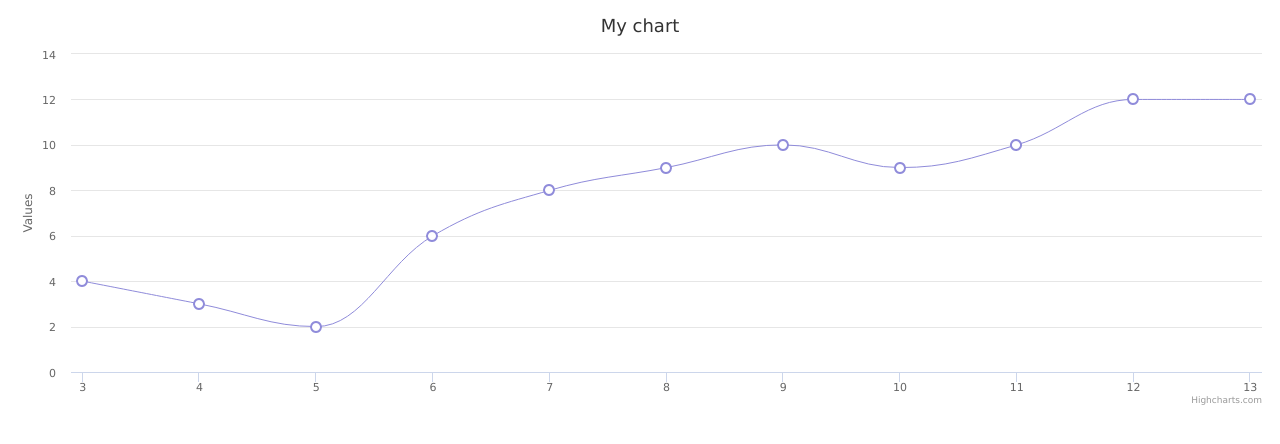
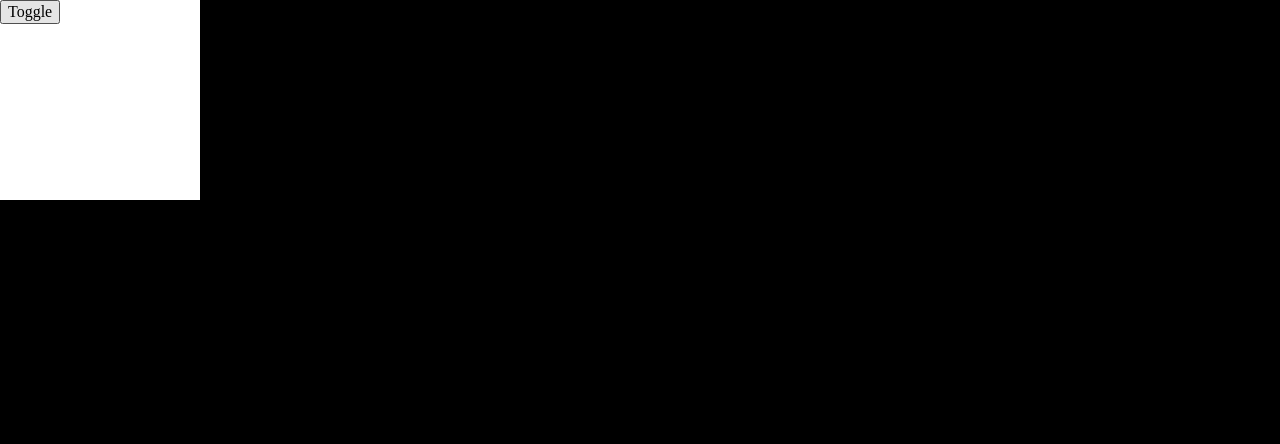
Before and after one commit to sergeen/mks-dashboard, a React (Vite) app: page / in a window 1280 px wide. Shown: the top 444 px of the page. Built offline with nearby package versions, Linux system fonts and the light colour scheme.

Commit message:
Added basic style structure and components

```diff
--- a/package.json
+++ b/package.json
@@ -11,11 +11,14 @@
     "highcharts-react-official": "^3.1.0",
     "react": "^18.2.0",
     "react-dom": "^18.2.0",
-    "styled-components": "^5.3.6"
+    "styled-components": "^5.3.6",
+    "styled-normalize": "^8.0.7",
+    "styled-reset": "^4.4.2"
   },
   "devDependencies": {
     "@types/react": "^18.0.0",
     "@types/react-dom": "^18.0.0",
+    "@types/styled-components": "^5.1.26",
     "@typescript-eslint/eslint-plugin": "^5.40.0",
     "@typescript-eslint/parser": "^5.40.0",
     "@vitejs/plugin-react": "^2.1.0",
--- a/src/App.tsx
+++ b/src/App.tsx
@@ -1,11 +1,30 @@
-import {StrictMode} from "react";
+import {StrictMode, useEffect, useState} from "react";
+import {ThemeProvider, createGlobalStyle} from "styled-components";
+import reset from "styled-reset";
+import normalize from "styled-normalize";
 
-import HighCharts from "./components/HighCharts";
+import Theme from "./styles/Theme";
+import Overlay from "./components/Overlay";
+import Modal from "./components/Modal";
+
+const GlobalStyle = createGlobalStyle`
+  ${reset}
+  ${normalize}
+`;
 
 function App() {
+  const [isDarkTheme, setIsDarkTheme] = useState(false);
+
   return (
     <StrictMode>
-      <HighCharts />
+      <ThemeProvider theme={isDarkTheme ? Theme.darkTheme : Theme.lightTheme}>
+        <GlobalStyle />
+        <Overlay>
+          <Modal>
+            <button onClick={() => setIsDarkTheme(!isDarkTheme)}>Toggle</button>
+          </Modal>
+        </Overlay>
+      </ThemeProvider>
     </StrictMode>
   );
 }
--- a/src/components/HighCharts.tsx
+++ b/src/components/HighCharts.tsx
@@ -1,84 +1,11 @@
 import Highcharts from "highcharts";
 import HighchartsReact from "highcharts-react-official";
 
-import Colors from "../helpers/colors";
-
-const options = {
-  chart: {
-    type: "spline",
-  },
-  legend: {
-    enabled: false,
-  },
-  title: {
-    text: "My chart",
-  },
-  tooltip: {
-    backgroundColor: Colors.primary.white,
-    borderWidth: 1,
-    borderColor: Colors.lightTheme.lightGrayishBlueCardBg,
-    borderRadius: 0,
-    shadow: false,
-    shape: "rect",
-    formatter: function () {
-      return `<p style="color:${Colors.lightTheme.desaturatedPurpleChart}">${this.y} new followers</p>`;
-    },
-    positioner: function (a, b, point) {
-      if (point.plotX - 70 > this.chart.plotLeft) {
-        return {x: point.plotX, y: point.plotY + b * 2};
-      } else {
-        return {x: point.plotX + 100, y: point.plotY + 25};
-      }
-    },
-  },
-  plotOptions: {
-    xAxis: {
-      max: 13,
-      min: 3.5,
-    },
-    yAxis: {
-      title: undefined, // Why it's not working?
-      max: 12,
-      min: 0,
-    },
-    series: {
-      pointStart: 4,
-      allowPointSelect: true,
-      lineWidth: 1,
-      color: Colors.lightTheme.desaturatedPurpleChart,
-      states: {
-        hover: {
-          enabled: false,
-        },
-      },
-      marker: {
-        fillColor: Colors.primary.white,
-        lineWidth: 2,
-        lineColor: null,
-        radius: 5,
-        states: {
-          select: {
-            fillColor: Colors.lightTheme.desaturatedPurpleChart,
-            lineWidth: 0,
-            radius: 7.5,
-          },
-          hover: {
-            enabled: false,
-          },
-        },
-      },
-    },
-  },
-  series: [
-    {
-      data: [[3, 4], 3, 2, 6, 8, 9, 10, 9, 10, 12, 12],
-    },
-  ],
-};
+import HighChartsOptions from "./HighChartsOptions";
 
 const HighCharts = () => (
   <div>
-    <HighchartsReact highcharts={Highcharts} options={options} />
+    <HighchartsReact highcharts={Highcharts} options={HighChartsOptions} />
   </div>
 );
 
--- /dev/null
+++ b/src/components/HighChartsOptions.tsx
@@ -0,0 +1,74 @@
+const HighChartsOptions = {
+  chart: {
+    type: "spline",
+  },
+  legend: {
+    enabled: false,
+  },
+  title: {
+    text: "My chart",
+  },
+  tooltip: {
+    backgroundColor: "#fff",
+    borderWidth: 1,
+    borderColor: "hsl(227, 47%, 96%)",
+    borderRadius: 0,
+    shadow: false,
+    shape: "rect",
+    formatter: function () {
+      return `<p style="color:${"hsl(243, 51%, 70%)"}">${this.y} new followers</p>`;
+    },
+    positioner: function (a, b, point) {
+      if (point.plotX - 70 > this.chart.plotLeft) {
+        return {x: point.plotX, y: point.plotY + b * 2};
+      } else {
+        return {x: point.plotX + 100, y: point.plotY + 25};
+      }
+    },
+  },
+  plotOptions: {
+    xAxis: {
+      max: 13,
+      min: 3.5,
+    },
+    yAxis: {
+      title: undefined, // Why it's not working?
+      max: 12,
+      min: 0,
+    },
+    series: {
+      pointStart: 4,
+      allowPointSelect: true,
+      lineWidth: 1,
+      color: "hsl(243, 51%, 70%)",
+      states: {
+        hover: {
+          enabled: false,
+        },
+      },
+      marker: {
+        fillColor: "#fff",
+        lineWidth: 2,
+        lineColor: null,
+        radius: 5,
+        states: {
+          select: {
+            fillColor: "hsl(243, 51%, 70%)",
+            lineWidth: 0,
+            radius: 7.5,
+          },
+          hover: {
+            enabled: false,
+          },
+        },
+      },
+    },
+  },
+  series: [
+    {
+      data: [[3, 4], 3, 2, 6, 8, 9, 10, 9, 10, 12, 12],
+    },
+  ],
+};
+
+export default HighChartsOptions;
--- /dev/null
+++ b/src/components/Modal.styles.tsx
@@ -0,0 +1,7 @@
+import styled from "styled-components";
+
+export const StyledModal = styled.div`
+  background-color: ${(props) => props.theme.modalBg};
+  height: 200px;
+  width: 200px;
+`;
--- /dev/null
+++ b/src/components/Modal.tsx
@@ -0,0 +1,11 @@
+import {StyledModal} from "./Modal.styles";
+
+type Props = {
+  children?: React.ReactNode;
+};
+
+const Modal: React.FunctionComponent<Props> = ({children}) => {
+  return <StyledModal>{children}</StyledModal>;
+};
+
+export default Modal;
--- /dev/null
+++ b/src/components/Overlay.styles.tsx
@@ -0,0 +1,7 @@
+import styled from "styled-components";
+
+export const StyledOverlay = styled.div`
+  background-color: ${(props) => props.theme.overlay};
+  height: 100vh;
+  width: 100vw;
+`;
--- /dev/null
+++ b/src/components/Overlay.tsx
@@ -0,0 +1,18 @@
+import React from "react";
+
+import {StyledOverlay} from "./Overlay.styles";
+
+type Props = {
+  children?: React.ReactNode;
+};
+
+// TODO:
+// interface Modal {
+//   children: ReactElement<Modal>;
+// }
+
+const Overlay: React.FunctionComponent<Props> = ({children}) => {
+  return <StyledOverlay>{children}</StyledOverlay>;
+};
+
+export default Overlay;
--- a/src/helpers/colors.tsx
+++ b/src/styles/Colors.tsx
@@ -1,5 +1,6 @@
 const Colors = {
   primary: {
+    black: "hsl(0, 0%, 0%)",
     white: "hsl(0, 0%, 100%)",
     limeGreen: "hsl(163, 72%, 41%)",
     brightRed: "hsl(356, 69%, 56%)",
@@ -15,7 +16,7 @@ const Colors = {
     lightGrey: "hsl(230, 75%, 98%)",
     mediumGrey: "hsl(222, 50%, 96%)",
   },
-  darkTheme: {
+  dark: {
     toggle: "linear-gradient(hsl(210, 78%, 56%),hsl(146, 68%, 55%))",
     veryDarkBlueBg: "hsl(230, 17%, 14%)",
     veryDarkBlueTopBgPattern: "hsl(232, 19%, 15%)",
@@ -23,7 +24,7 @@ const Colors = {
     desaturatedBlueText: "hsl(228, 34%, 66%)",
     desaturatedPurpleChart: "hsl(243, 51%, 70%)",
   },
-  lightTheme: {
+  light: {
     veryPaleBlueTopBgPattern: "hsl(225, 100%, 98%)",
     lightGrayishBlueCardBg: "hsl(227, 47%, 96%)",
     darkGrayishBlueText: "hsl(228, 12%, 44%)",
--- /dev/null
+++ b/src/styles/Theme.tsx
@@ -0,0 +1,20 @@
+import Colors from "./Colors";
+
+const Theme = {
+  darkTheme: {
+    overlay: Colors.primary.black,
+    pageBg: Colors.dark.veryDarkBlueBg,
+    topBgPattern: Colors.dark.veryDarkBlueTopBgPattern,
+    topModalBgPattern: Colors.dark.veryDarkBlueTopBgPattern,
+    modalBg: Colors.dark.darkDesaturatedBlueCardBg,
+  },
+  lightTheme: {
+    overlay: Colors.primary.black,
+    pageBg: Colors.primary.white,
+    topBgPattern: Colors.light.veryPaleBlueTopBgPattern,
+    topModalBgPattern: Colors.light.veryPaleBlueTopBgPattern,
+    modalBg: Colors.primary.white,
+  },
+};
+
+export default Theme;
```
Also changed, not shown: 1 other file (tests, documents, lock files or other folders).
